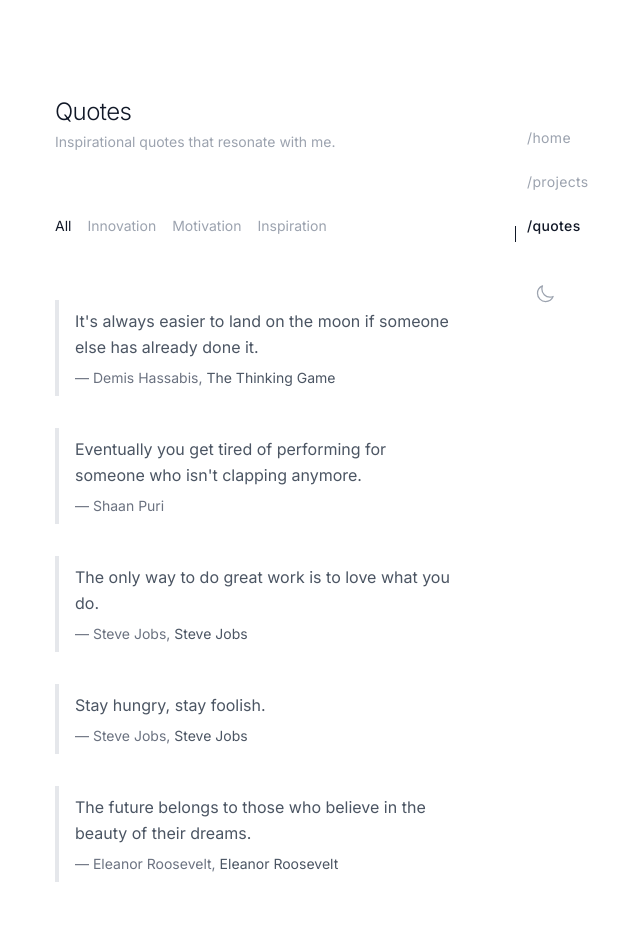
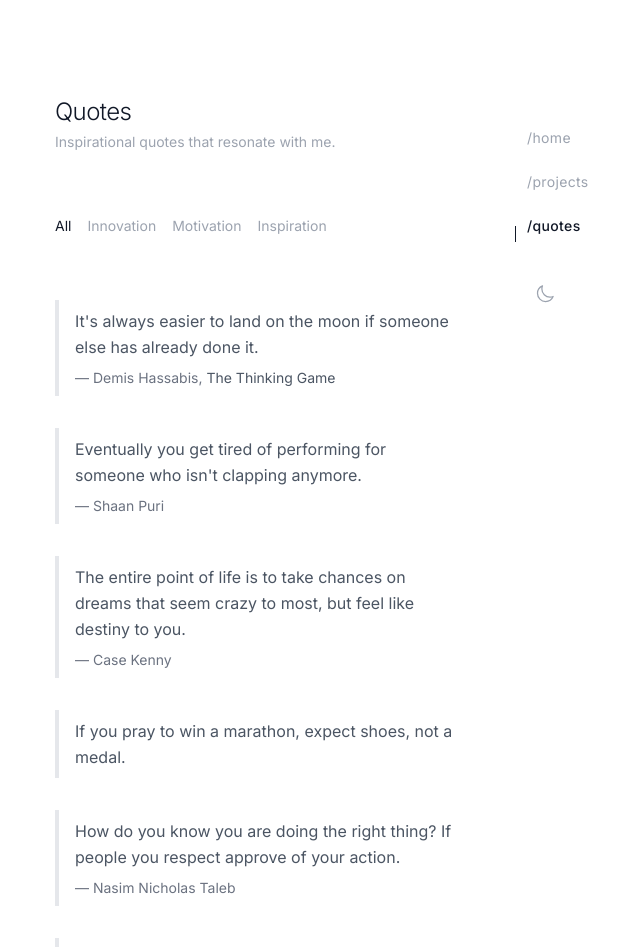
Before and after one commit to marius-manola/personal-brand, a Next.js app: page /quotes in a window 1280 px wide. Shown: the top 947 px of the page, without its empty margins (257-897 px from the left). Built offline with nearby package versions, Linux system fonts and the light colour scheme.

Commit message:
Update quotes.

```diff
--- a/app/data/quotes.ts
+++ b/app/data/quotes.ts
@@ -20,24 +20,21 @@ export const quotes: Quote[] = [
     categories: ["Motivation", "Inspiration"]
   },
   {
-    text: "The only way to do great work is to love what you do.",
-    author: "Steve Jobs",
-    sourceText: "Steve Jobs",
-    sourceLink: "https://en.wikipedia.org/wiki/Steve_Jobs",
+    text: "The entire point of life is to take chances on dreams that seem crazy to most, but feel like destiny to you.",
+    author: "Case Kenny",
     categories: ["Inspiration", "Motivation"]
   },
   {
-    text: "Stay hungry, stay foolish.",
-    author: "Steve Jobs",
-    sourceText: "Steve Jobs",
-    sourceLink: "https://en.wikipedia.org/wiki/Steve_Jobs",
+    text: "If you pray to win a marathon, expect shoes, not a medal.",
     categories: ["Motivation", "Innovation"]
   },
   {
-    text: "The future belongs to those who believe in the beauty of their dreams.",
-    author: "Eleanor Roosevelt",
-    sourceText: "Eleanor Roosevelt",
-    sourceLink: "https://en.wikipedia.org/wiki/Eleanor_Roosevelt",
+    text: "How do you know you are doing the right thing? If people you respect approve of your action.",
+    author: "Nasim Nicholas Taleb",
+    categories: ["Inspiration", "Motivation"]
+  },
+  {
+    text: "Make it exist first, you can make it good later.",
     categories: ["Inspiration", "Motivation"]
   }
 ];
--- a/app/projects/page.tsx
+++ b/app/projects/page.tsx
@@ -20,7 +20,7 @@ export default function Projects() {
                 <article className="group">
                   <div className="space-y-2">
                     <h2 className="text-base font-light text-gray-900 dark:text-gray-100">SharkTankStartups</h2>
-                    <p className="text-sm text-gray-500 dark:text-gray-400">A directory website for shark tank india startups. I recently found out that these are called directory websites and you would want to search keywork volume and difficutly before building one. Anyways this required a lot of operational work and I&apos;m not sure if it&apos;s worth it.</p>
+                    <p className="text-sm text-gray-500 dark:text-gray-400">A directory website for shark tank india startups. I recently found out that these are called directory websites and you would want to search keyword volume and difficutly before building one. Anyways this required a lot of operational work. Stopped it for now.</p>
                     <a
                       href="https://sharktankstartups.com"
                       target="_blank"
```
